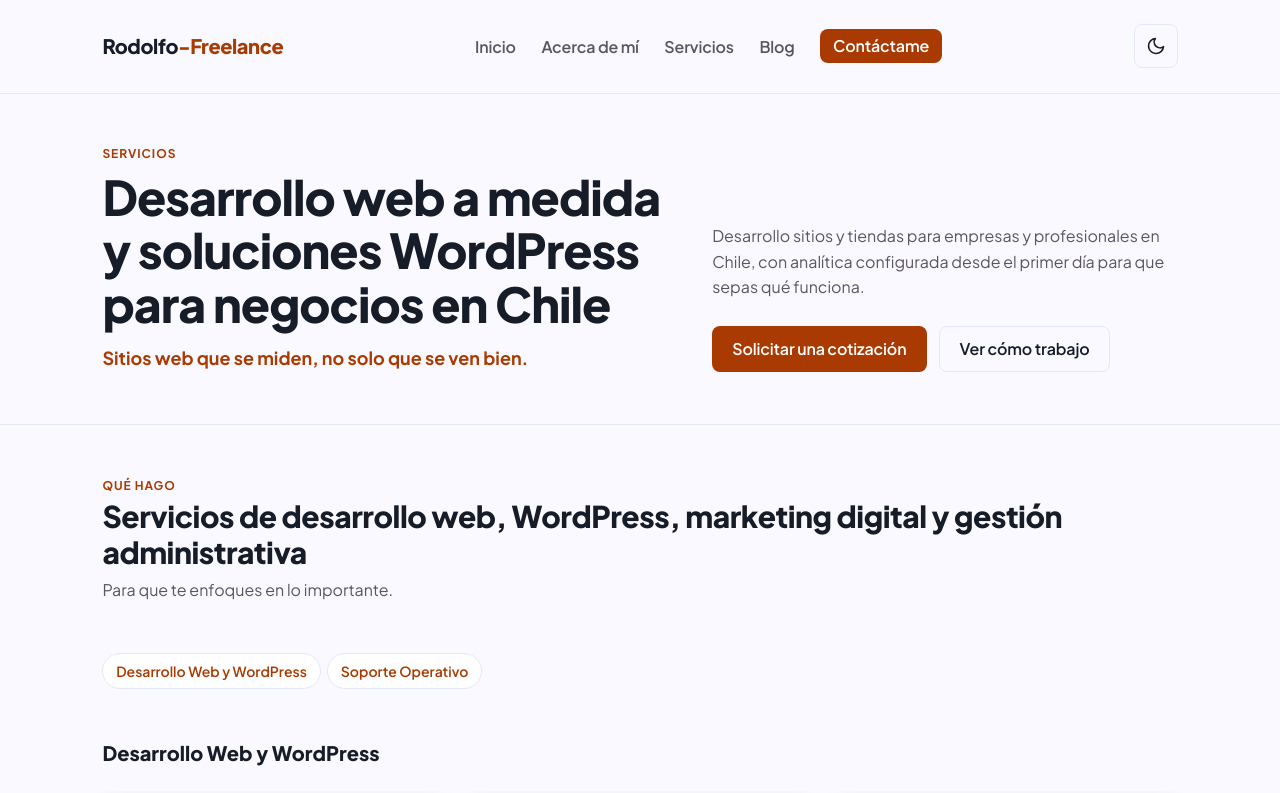
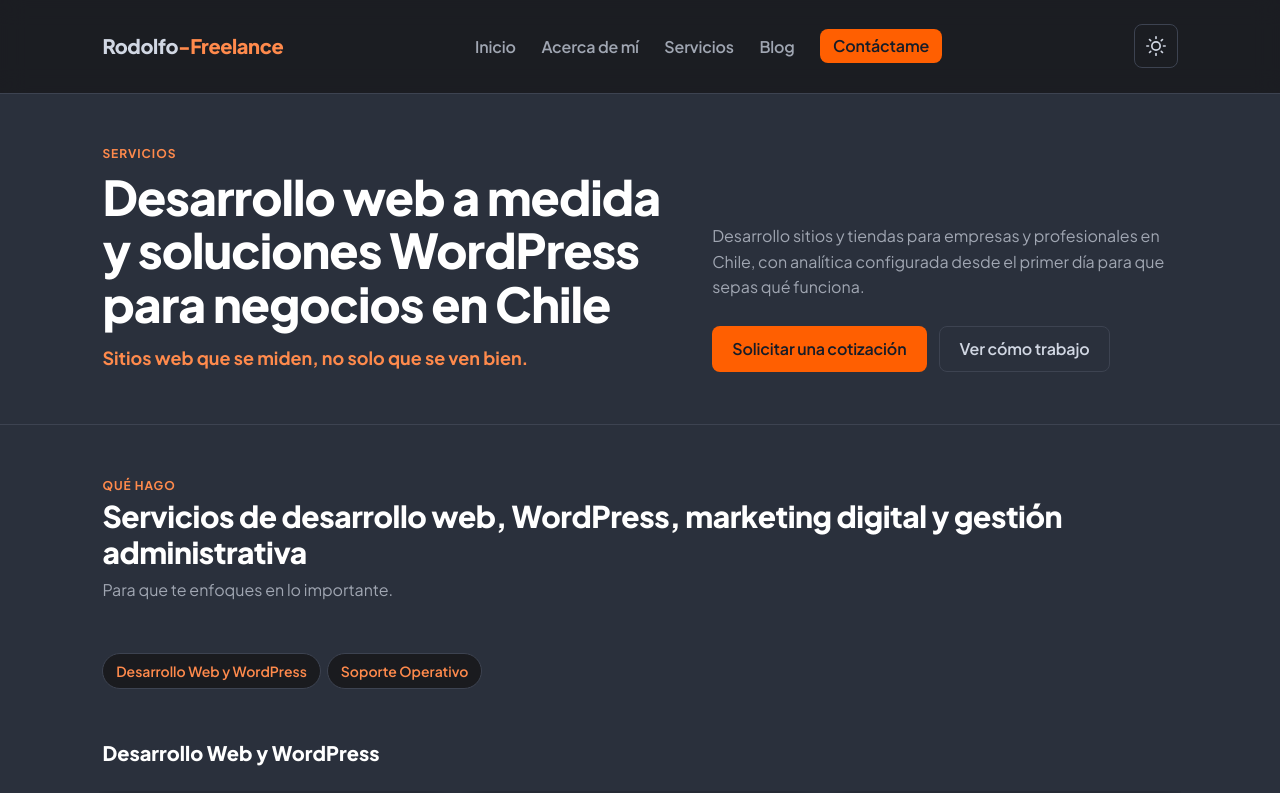
Before and after one commit to RodolfoParada/rodolfo.freelance, an Eleventy site: page content/como-trabajo/index.njk in a window 1280 px wide. Shown: the top 793 px of the page. Built offline with nearby package versions, Linux system fonts and the light colour scheme; Eleventy itself is replaced by a stand-in of ours; files that its build step writes are made by us from their sources.

Commit message:
color oscuro predeterminado

```diff
--- a/public/js/theme.js
+++ b/public/js/theme.js
@@ -28,13 +28,6 @@
     }
   }
 
-  function prefersDark() {
-    return (
-      typeof window.matchMedia === "function" &&
-      window.matchMedia("(prefers-color-scheme: dark)").matches
-    );
-  }
-
   function updateMetaColor(theme) {
     var meta = document.querySelector('meta[name="theme-color"]');
     if (meta) meta.setAttribute("content", theme === DARK ? "#131A23" : "#F2EFE7");
@@ -49,8 +42,8 @@
     return root.getAttribute("data-theme") === DARK ? DARK : LIGHT;
   }
 
-  /* Aplicar tema lo antes posible (antes del primer render). */
-  apply(getStored() || (prefersDark() ? DARK : LIGHT));
+  /* Aplicar tema lo antes posible (antes del primer render). Por defecto: oscuro. */
+  apply(getStored() || DARK);
 
   function syncButton(button) {
     if (!button) return;
@@ -80,20 +73,6 @@
 
     syncAllButtons();
     window.addEventListener("load", syncAllButtons);
-
-    if (typeof window.matchMedia === "function") {
-      var media = window.matchMedia("(prefers-color-scheme: dark)");
-      var onChange = function (event) {
-        if (getStored()) return;
-        apply(event.matches ? DARK : LIGHT);
-        syncAllButtons();
-      };
-      if (typeof media.addEventListener === "function") {
-        media.addEventListener("change", onChange);
-      } else if (typeof media.addListener === "function") {
-        media.addListener(onChange);
-      }
-    }
   }
 
   setupToggle();
```
Also changed, not shown: CLAUDE.md (+12 -2 lines), SPEC.md (+6 -6 lines).
